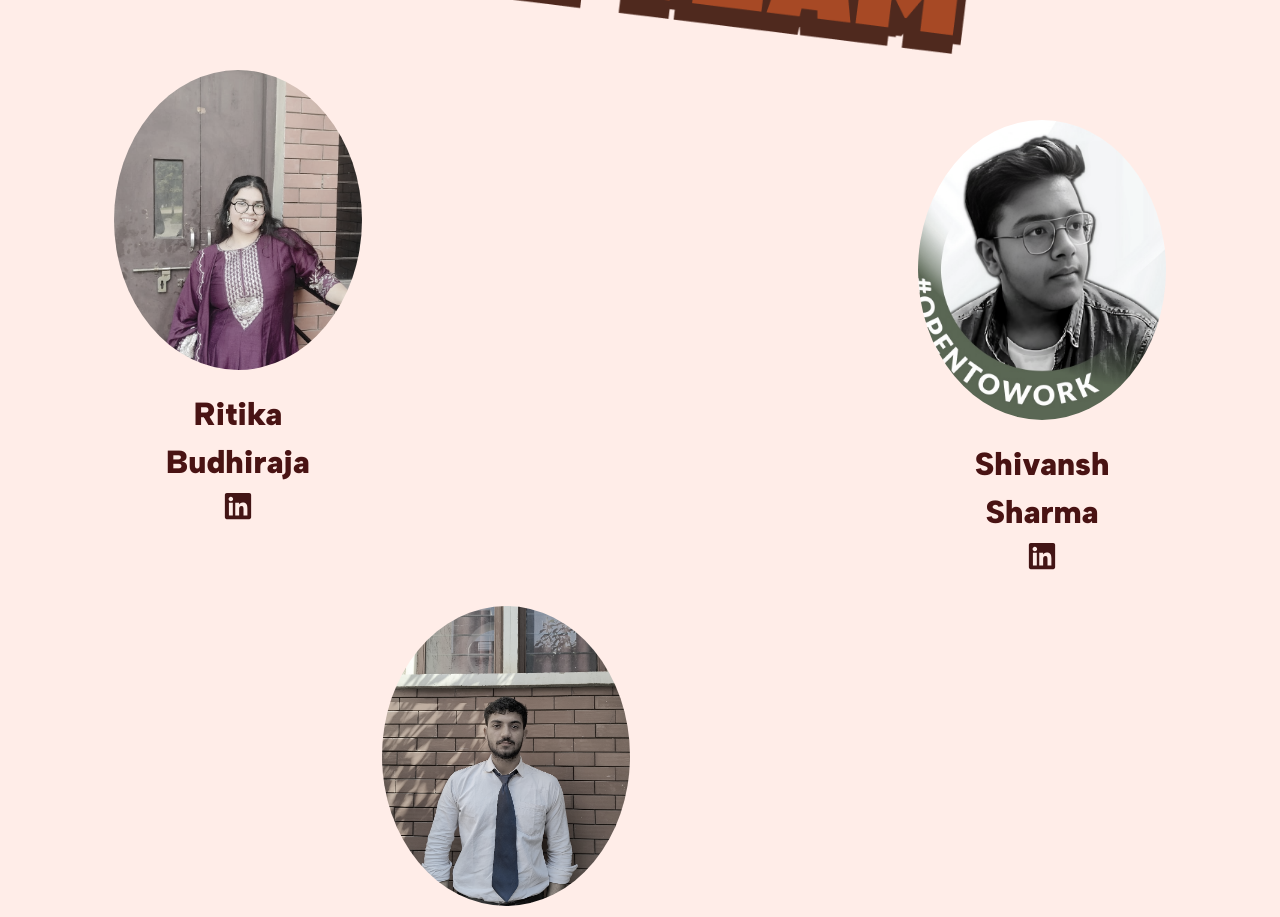
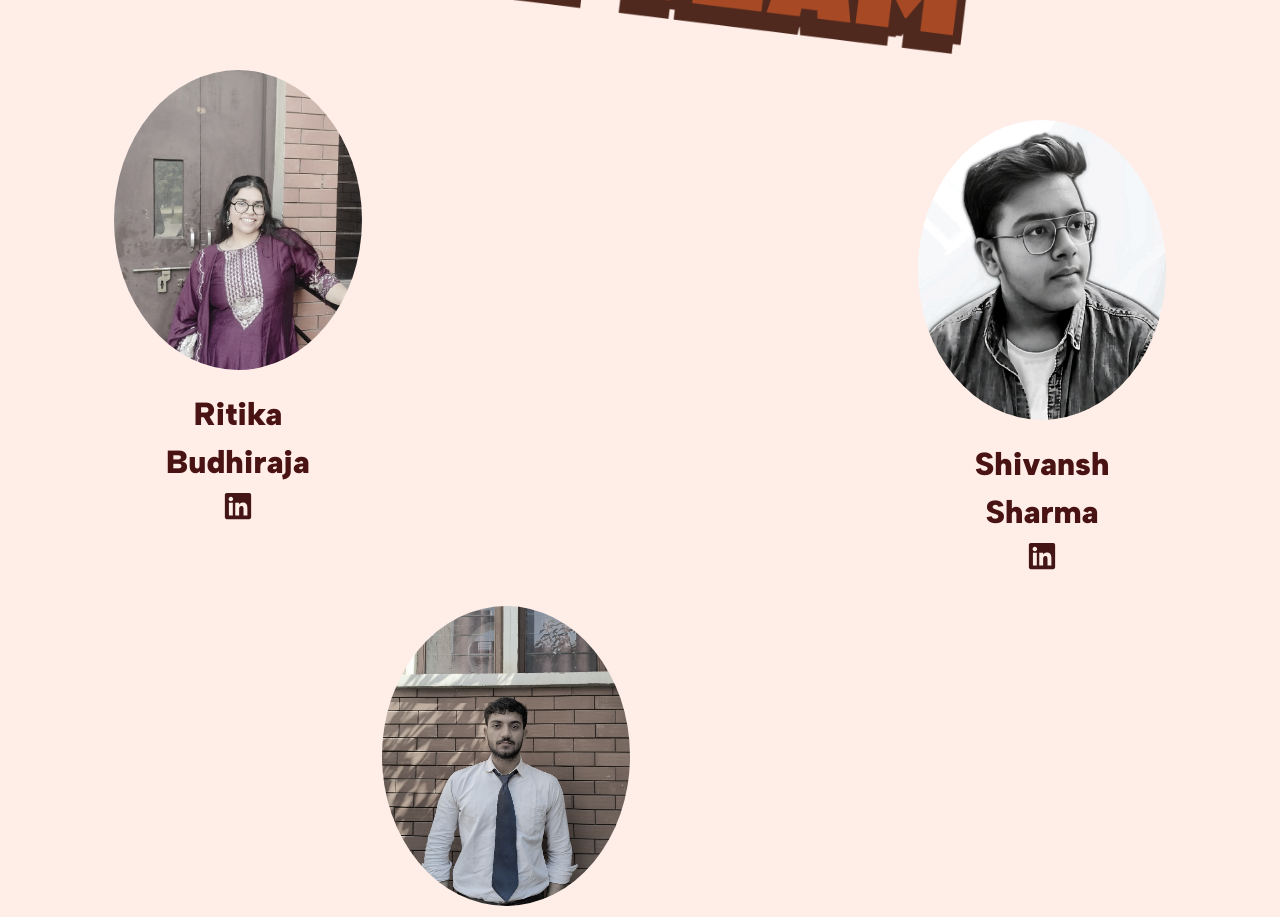
Before and after one commit to GDG-ADGIPS/Hack-Chill-2.0, a React (Vite) app: page / in a window 1280 px wide. Shown: the part 5380-6297 px from the top of the page. Built offline with nearby package versions, Linux system fonts and the light colour scheme.

Commit message:
shivansh pic update

```diff
--- a/src/components/Team/Team.jsx
+++ b/src/components/Team/Team.jsx
@@ -25,7 +25,7 @@ const Team = () => {
         <div className="grid-item"></div>
         <div className="grid-item"></div>
         <div className="grid-item">
-          <img src="pics/shivansh.jpeg" alt="Team Member" />
+          <img src="pics/shivansh.jpg" alt="Team Member" />
           <div className="details">
             <h2>Shivansh Sharma</h2>
             <a
```
Also changed, not shown: public/pics/shivansh.jpg (added).
